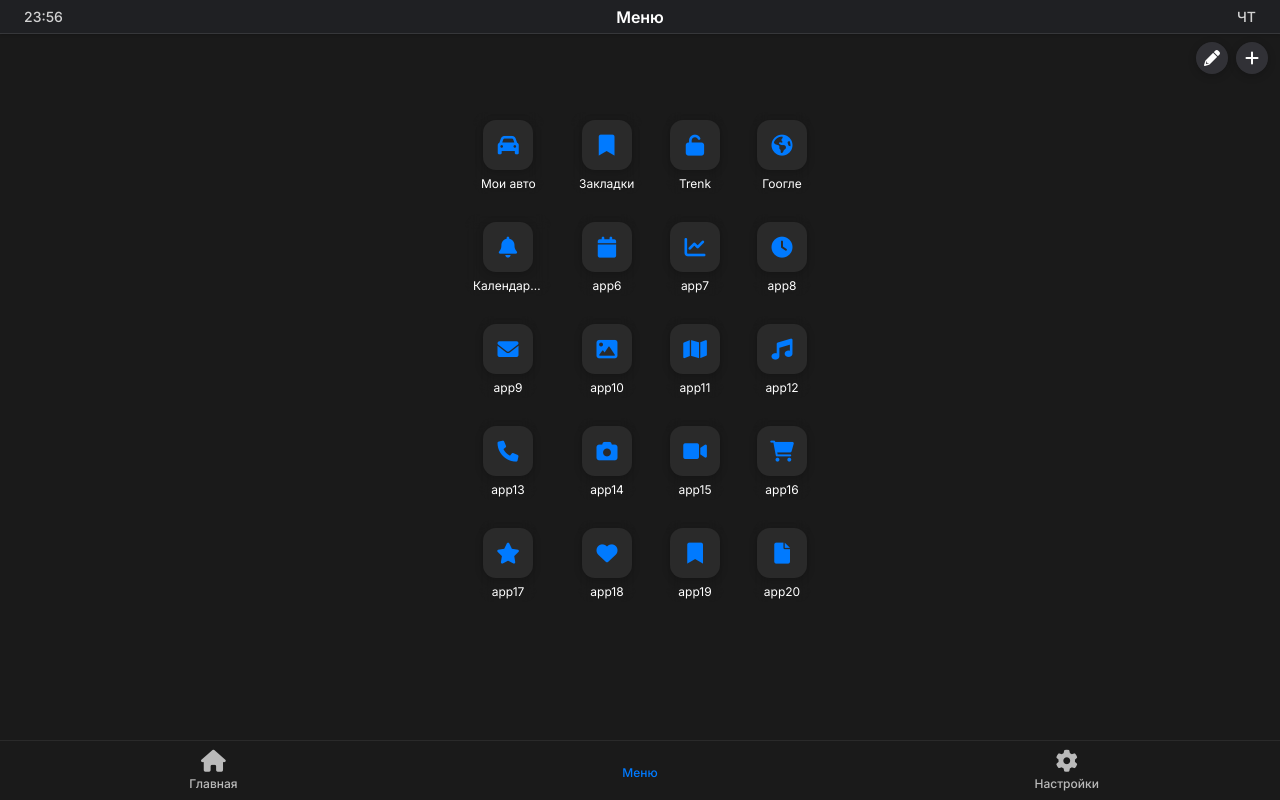
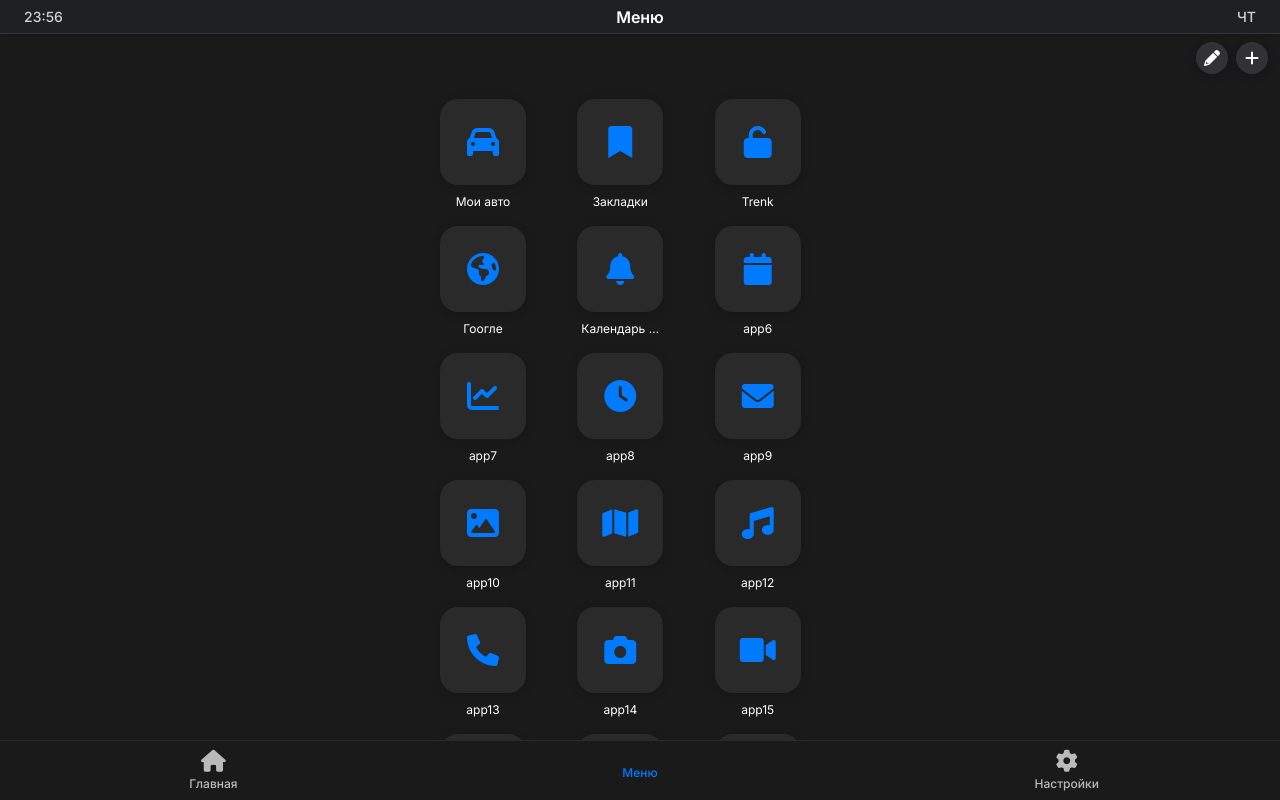
Before and after one commit to maksymkharko/Clownades0S, a website: page index.html in a window 1280 px wide. Drawn offline with Linux system fonts and the light colour scheme; files whose address does not match are found by name.

Commit message:
Update: improved app grid layout and icon spacing in index.html

```diff
--- a/index.html
+++ b/index.html
@@ -66,9 +66,10 @@
             color: var(--text-primary);
             min-height: 100vh;
             min-height: -webkit-fill-available;
-            overflow: hidden;
-            display: flex;
-            flex-direction: column;
+            position: fixed;
+            width: 100%;
+            height: 100%;
+            overflow-y: hidden;
         }
 
         /* Статус бар */
@@ -162,7 +163,11 @@
             overflow-y: auto;
             -webkit-overflow-scrolling: touch;
             padding: 8px 0;
-            position: relative;
+            position: absolute;
+            top: 0;
+            bottom: 0;
+            left: 0;
+            right: 0;
             display: flex;
             flex-direction: column;
             align-items: stretch;
@@ -299,38 +304,52 @@
         /* Сетка приложений */
         .apps-grid {
             display: grid;
-            grid-template-columns: repeat(4, 1fr);
-            grid-template-rows: repeat(5, 1fr);
-            gap: 20px;
+            grid-template-columns: repeat(3, 1fr);
+            grid-template-rows: repeat(7, 1fr);
+            column-gap: 12px;
+            row-gap: 41px;
             padding: 20px 25px;
             margin: 0 auto;
             width: 100%;
-            max-width: 400px;
+            max-width: 450px;
             transition: all 0.3s cubic-bezier(0.4, 0, 0.2, 1);
             justify-content: center;
         }
 
         .edit-mode .apps-grid {
-            gap: 20px;
+            column-gap: 12px;
+            row-gap: 41px;
             padding: 20px 25px;
         }
 
         .app-item {
-            position: relative;
+            width: 86px;
+            height: 86px;
             display: flex;
             flex-direction: column;
             align-items: center;
-            justify-content: space-between;
-            width: 80;
-            height: 82px;
-            padding: 8px 4px;
-            transition: all 0.3s cubic-bezier(0.4, 0, 0.2, 1);
-            cursor: pointer;
-            backdrop-filter: blur(8px);
-            -webkit-backdrop-filter: blur(8px);
-            border-radius: 14px;
-            will-change: transform;
-            margin: 0 auto;
+            justify-content: center;
+            text-decoration: none;
+            color: inherit;
+            position: relative;
+            transition: transform 0.3s ease;
+        }
+
+        .app-item img {
+            width: 86px;
+            height: 86px;
+            border-radius: 18px;
+            margin-bottom: 8px;
+        }
+
+        .app-item span {
+            font-size: 12px;
+            text-align: center;
+            margin-top: 8px;
+            white-space: nowrap;
+            overflow: hidden;
+            text-overflow: ellipsis;
+            max-width: 86px;
         }
 
         .app-item:active {
@@ -339,16 +358,16 @@
         }
 
         .app-icon {
-            width: 50px;
-            height: 50px;
+            width: 86px;
+            height: 86px;
             display: flex;
             align-items: center;
             justify-content: center;
-            font-size: 21px;
+            font-size: 32px;
             color: var(--accent-color);
             transition: all 0.2s ease;
             background: var(--background-secondary);
-            border-radius: 13px;
+            border-radius: 18px;
             box-shadow: 0 2px 8px rgba(0, 0, 0, 0.2);
             flex-shrink: 0;
         }
```
